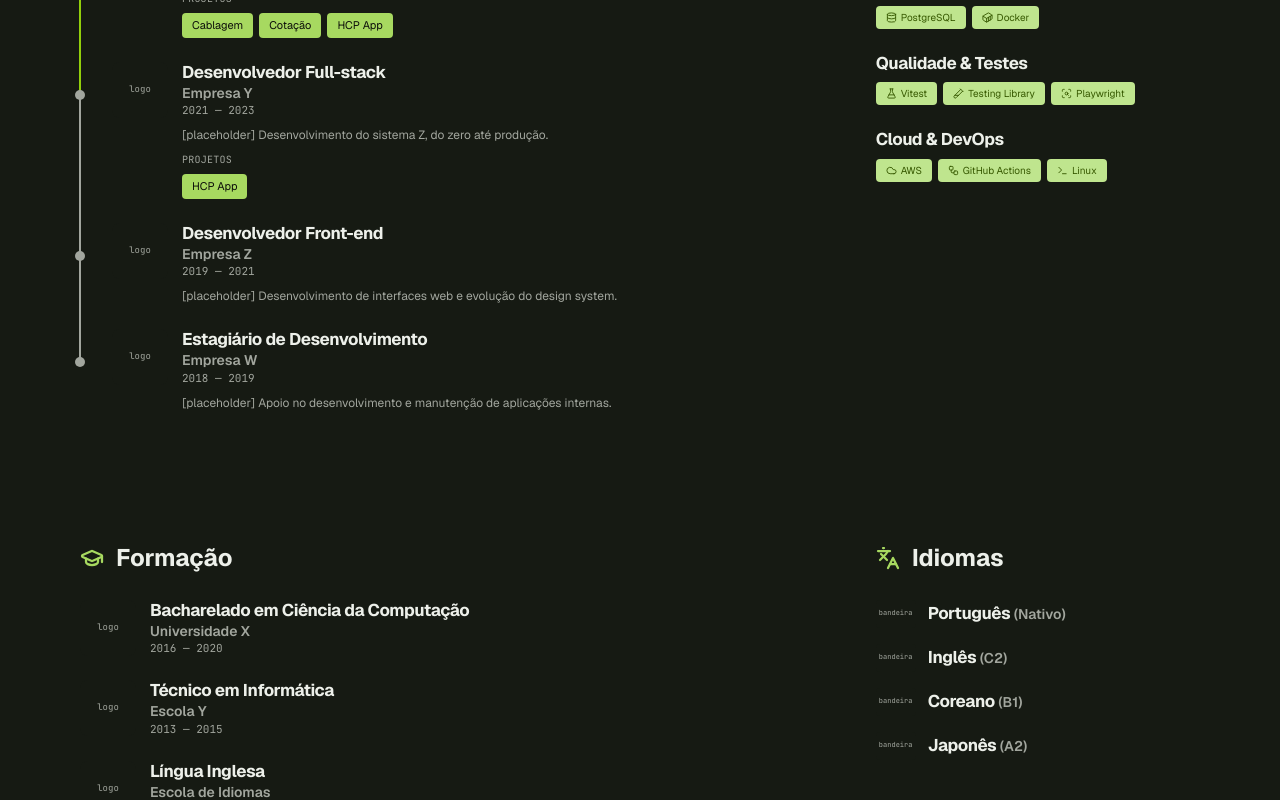
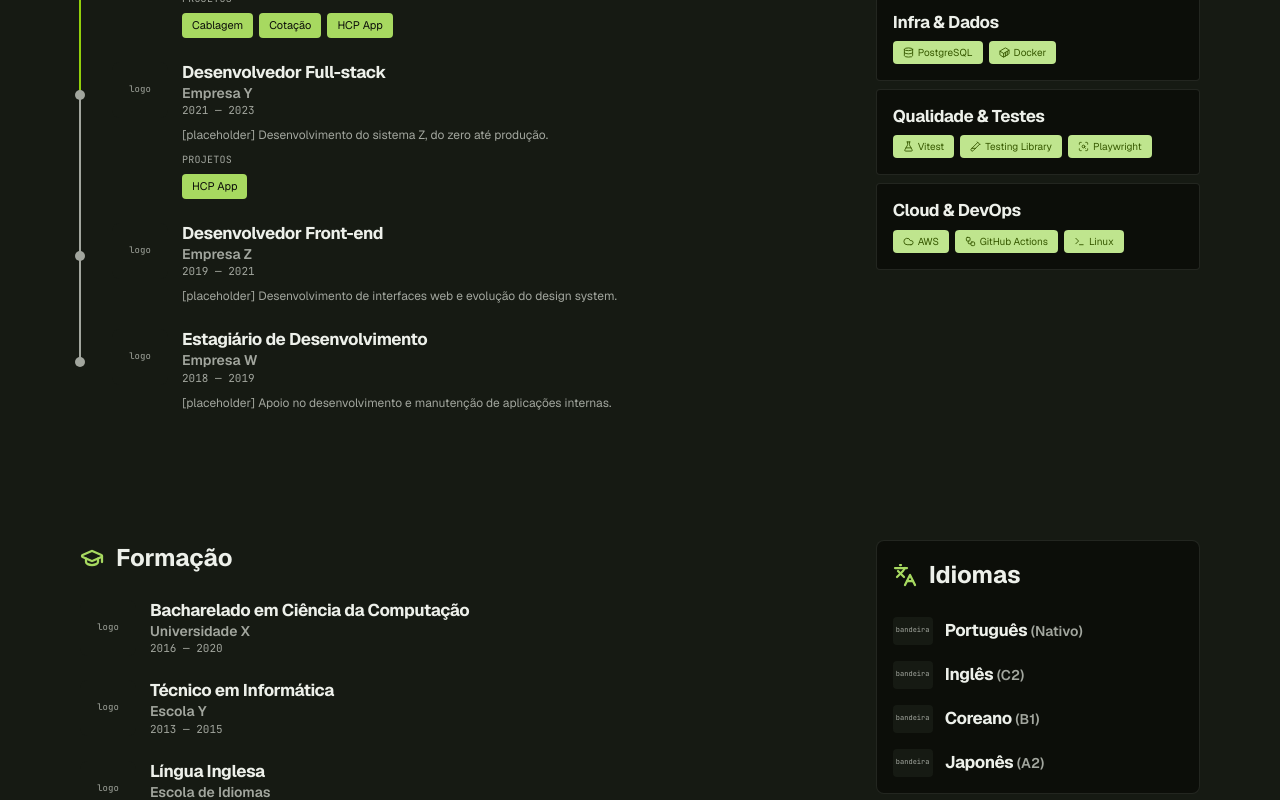
Before and after one commit to Matsvoka/portfolio, a Next.js app: page / in a window 1280 px wide. Shown: the part 1040-1840 px from the top of the page. Built offline with nearby package versions, Linux system fonts and the light colour scheme.

Commit message:
feat: destaca cards de skills e idiomas

```diff
--- a/src/components/languages/languages-section.tsx
+++ b/src/components/languages/languages-section.tsx
@@ -6,6 +6,7 @@ import { languages } from '@/content/languages';
 export function LanguagesSection() {
   return (
     <section id="idiomas" className="scroll-mt-16 px-4 py-12 lg:pl-8">
+      <div data-testid="languages-card" className="rounded-lg border border-fg/10 bg-bg p-4">
         <SectionTitle icon={LanguagesIcon}>Idiomas</SectionTitle>
         <ul className="flex flex-col gap-4">
           {languages.map((language) => (
@@ -20,6 +21,7 @@ export function LanguagesSection() {
             </li>
           ))}
         </ul>
+      </div>
     </section>
   );
 }
--- a/src/components/skills/skills-section.tsx
+++ b/src/components/skills/skills-section.tsx
@@ -7,8 +7,13 @@ export function SkillsSection() {
   return (
     <section id="skills" className="scroll-mt-16 px-4 py-12 lg:pl-8">
       <SectionTitle icon={Wrench}>Skills</SectionTitle>
+      <div className="flex flex-col gap-2">
         {skills.map((category) => (
-        <div key={category.category} className="mb-6 last:mb-0">
+          <article
+            key={category.category}
+            data-testid="skill-category-card"
+            className="rounded-sm border border-fg/10 bg-bg p-4"
+          >
             <p className="ui-text-entry-title mb-2 font-bold leading-tight tracking-tight text-fg">
               {category.category}
             </p>
@@ -23,8 +28,9 @@ export function SkillsSection() {
                 </span>
               ))}
             </div>
+          </article>
+        ))}
       </div>
-      ))}
     </section>
   );
 }
```
Also changed, not shown: 2 other files (tests, documents, lock files or other folders). Lines whose indentation alone changed are shown as unchanged.
